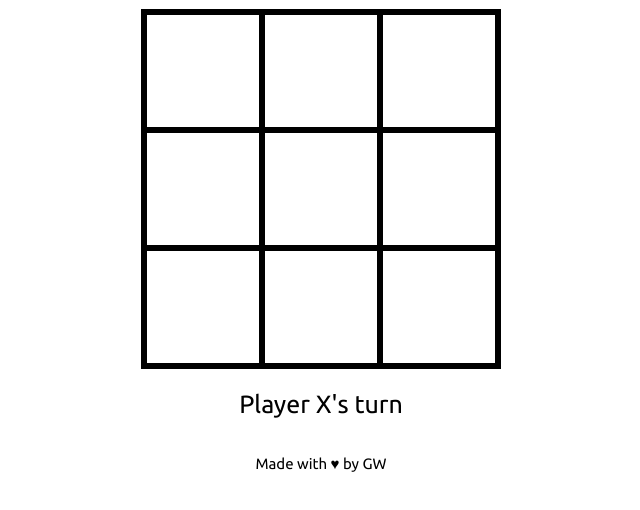
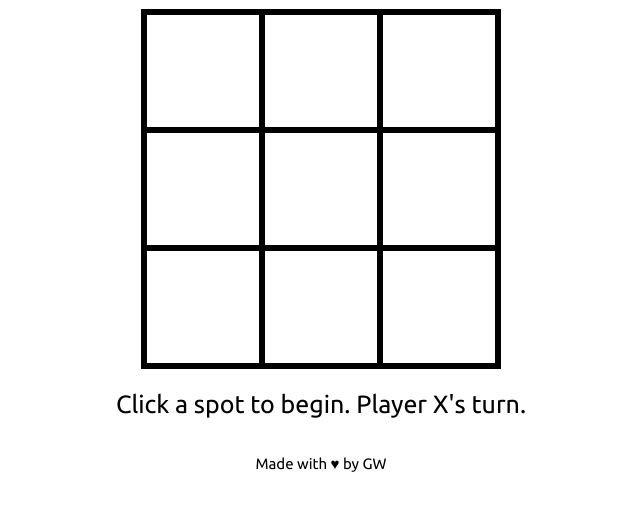
Before and after one commit to glwjr/tic-tac-toe, a plain HTML site: page index.html in a window 1280 px wide. Shown: the part 108-618 px from the top of the page, without its empty margins (319-959 px from the left). Drawn offline with Linux system fonts and the light colour scheme.

Commit message:
Edited game status

```diff
--- a/index.html
+++ b/index.html
@@ -20,7 +20,7 @@
             <div class="cell" data-index="7"></div>
             <div class="cell" data-index="8"></div>
         </div>
-        <div id="game-status">Player X's turn</div>
+        <div id="game-status">Click a spot to begin. Player X's turn.</div>
         <div id="footer">Made with ♥ by GW</div>
     </div>
     <script src="script.js"></script>
```
